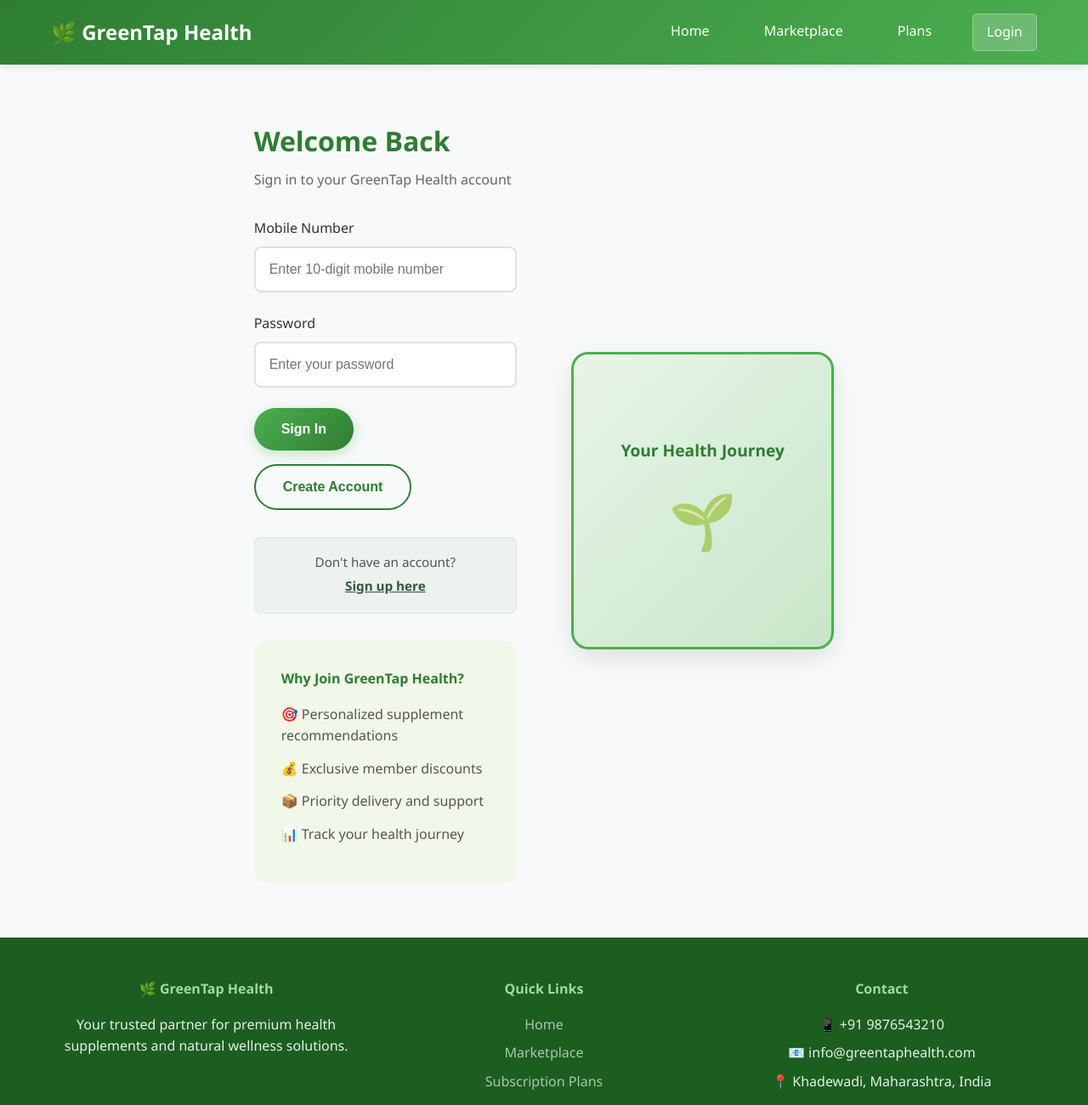
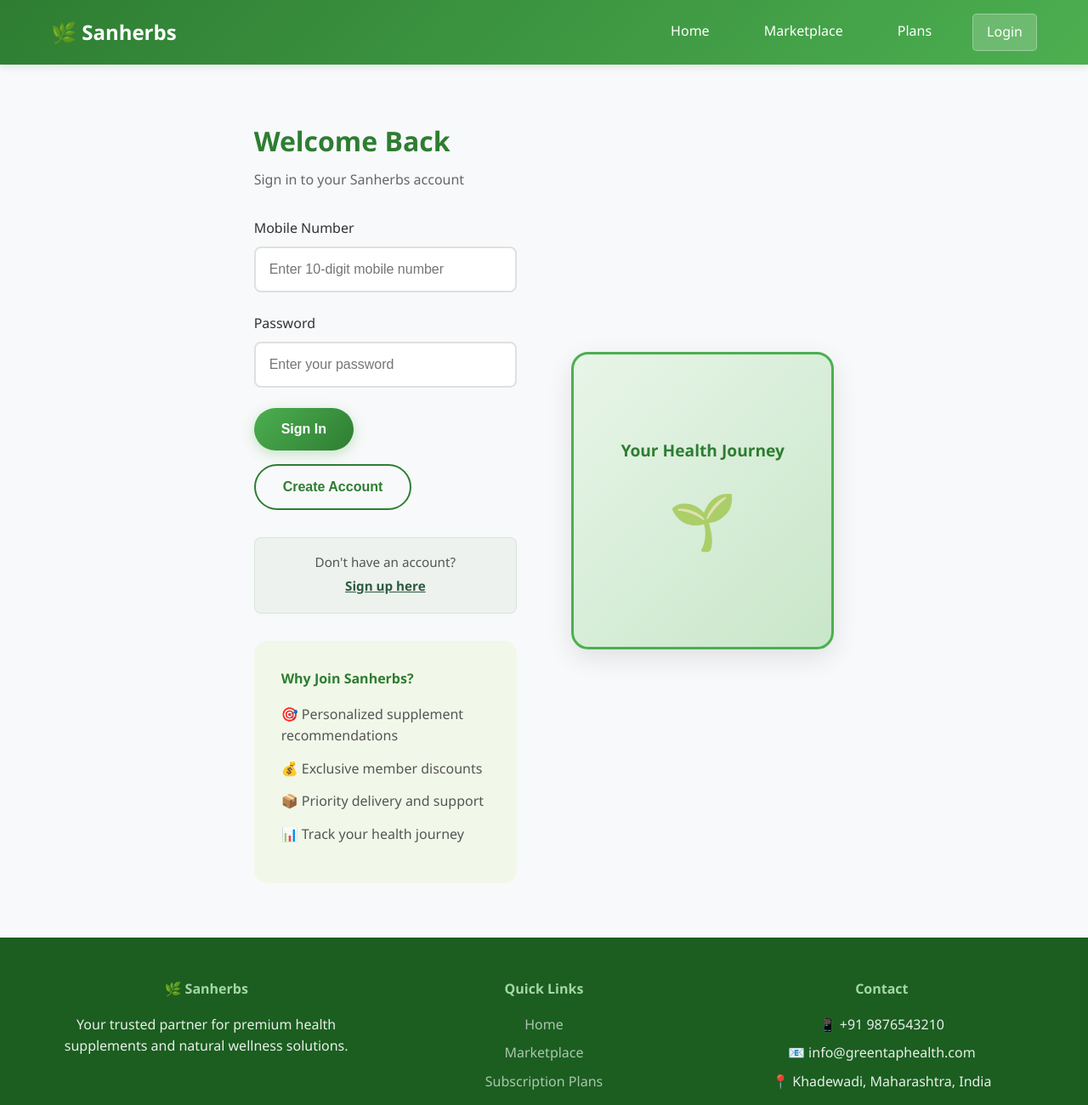
Before and after one commit to PROcastinator69/sanherbs, a website: page login.html in a window 1280 px wide. Shown: the top 1300 px of the page at 85% size. Drawn offline with Linux system fonts and the light colour scheme.

Commit message:
Update login.html

```diff
--- a/login.html
+++ b/login.html
@@ -4,7 +4,7 @@
     <meta charset="UTF-8">
     <meta name="viewport" content="width=device-width, initial-scale=1.0">
     <meta http-equiv="Content-Security-Policy" content="script-src 'self' 'unsafe-inline'; object-src 'none';">
-    <title>Login - GreenTap Health</title>
+    <title>Login - Sanherbs</title>
      <link rel="stylesheet" href="/css/style.css">
 </head>
 <body>
@@ -12,7 +12,7 @@
     <nav class="navbar">
         <div class="nav-container">
             <div class="nav-logo">
-                <h2>🌿 GreenTap Health</h2>
+                <h2>🌿 Sanherbs</h2>
             </div>
             <ul class="nav-menu">
                 <li><a href="index.html" class="nav-link">Home</a></li>
@@ -35,7 +35,7 @@
                 <div class="auth-form-container">
                     <div class="auth-header">
                         <h2 id="authTitle">Welcome Back</h2>
-                        <p id="authSubtitle">Sign in to your GreenTap Health account</p>
+                        <p id="authSubtitle">Sign in to your Sanherbs account</p>
                     </div>
 
                     <!-- Message Display -->
@@ -64,7 +64,7 @@
                     </div>
 
                     <div class="auth-benefits">
-                        <h4>Why Join GreenTap Health?</h4>
+                        <h4>Why Join Sanherbs?</h4>
                         <ul>
                             <li>🎯 Personalized supplement recommendations</li>
                             <li>💰 Exclusive member discounts</li>
@@ -128,7 +128,7 @@
         <div class="container">
             <div class="footer-content">
                 <div class="footer-section">
-                    <h4>🌿 GreenTap Health</h4>
+                    <h4>🌿 Sanherbs</h4>
                     <p>Your trusted partner for premium health supplements and natural wellness solutions.</p>
                 </div>
                 <div class="footer-section">
```
